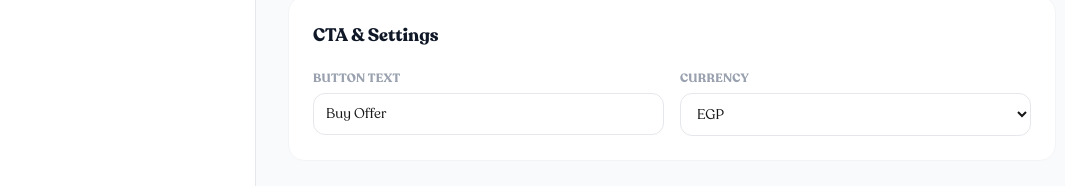
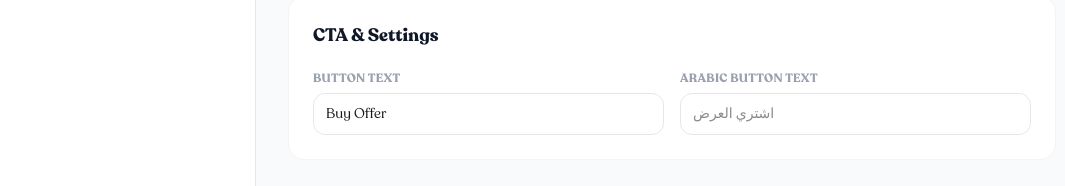
Before and after one commit to Word-of-Mouth-Marketing-agency/gather, a Next.js app: page /admin/bundles/new in a window 1280 px wide. Shown: the part 1556-1742 px from the top of the page, without its empty margins (0-1065 px from the left). Built offline with nearby package versions, Linux system fonts and the light colour scheme; no server answers.

Commit message:
fix: polish bundle admin and Arabic account flow

```diff
--- a/src/app/(store)/checkout/success/page.tsx
+++ b/src/app/(store)/checkout/success/page.tsx
@@ -1,7 +1,8 @@
 import type { Metadata } from 'next'
-import Link from 'next/link'
+import PageTitleSection from '@/components/PageTitleSection'
 import { getServerLocale } from '@/lib/locale-server'
 import { t } from '@/lib/translations'
+import { localeHref } from '@/lib/locale'
 
 export async function generateMetadata(): Promise<Metadata> {
   const locale = await getServerLocale()
@@ -13,6 +14,8 @@ export async function generateMetadata(): Promise<Metadata> {
 export default async function CheckoutSuccessPage() {
   const locale = await getServerLocale()
   return (
+    <>
+      <PageTitleSection title={t('checkout.thankYou', locale)} />
       <main className="max-w-2xl mx-auto px-4 sm:px-6 lg:px-8 py-20 text-center">
         <div className="w-20 h-20 rounded-full bg-green-100 flex items-center justify-center mx-auto mb-6">
           <svg className="w-10 h-10 text-green-600" fill="none" stroke="currentColor" strokeWidth={2.5} viewBox="0 0 24 24">
@@ -21,13 +24,12 @@ export default async function CheckoutSuccessPage() {
         </div>
         <h1 className="text-3xl sm:text-4xl font-black text-[#171717] mb-3">{t('checkout.thankYou', locale)}</h1>
         <p className="text-[#7a6247] mb-8">
-        {locale === 'ar'
-          ? 'شكرًا لك على طلبك. سنرسل لك تأكيدًا قريبًا.'
-          : 'Thank you for your order. We\'ll send you a confirmation shortly.'}
+          {t('checkout.orderPlaced', locale)}
         </p>
-      <Link href="/shop-by-category" className="gather-btn-primary px-8 py-3.5">
+        <a href={localeHref('/shop-by-category', locale)} className="inline-flex gather-btn-primary px-8 py-3.5">
           {t('cart.continueShopping', locale)}
-      </Link>
+        </a>
       </main>
+    </>
   )
 }
--- a/src/app/(store)/login/page.tsx
+++ b/src/app/(store)/login/page.tsx
@@ -35,7 +35,7 @@ export default function LoginPage() {
       }
 
       setCustomerSession(data)
-      router.push('/my-account')
+      router.push(href('/my-account'))
       router.refresh()
     } catch {
       setError(t('error.generic'))
--- a/src/app/(store)/signup/page.tsx
+++ b/src/app/(store)/signup/page.tsx
@@ -66,7 +66,7 @@ export default function SignupPage() {
       }
 
       setCustomerSession(data)
-      router.push('/my-account')
+      router.push(href('/my-account'))
       router.refresh()
     } catch {
       setError(t('error.generic'))
--- a/src/app/admin/bundles/[id]/edit/page.tsx
+++ b/src/app/admin/bundles/[id]/edit/page.tsx
@@ -50,6 +50,7 @@ export default function EditBundlePage() {
     offerPrice: bundle.offerPrice,
     currency: bundle.currency,
     buttonText: bundle.buttonText || 'Buy Offer',
+    buttonTextAr: bundle.buttonTextAr || '',
     isActive: bundle.isActive,
     startsAt: bundle.startsAt || '',
     endsAt: bundle.endsAt || '',
--- a/src/components/BundleCard.tsx
+++ b/src/components/BundleCard.tsx
@@ -93,7 +93,7 @@ export default function BundleCard({ bundle }: Props) {
                 : 'bg-[#ff7a1a] text-white hover:-translate-y-0.5 hover:opacity-90 active:translate-y-0'
             }`}
           >
-            {added ? t('bundle.addedToCart') : canBuy ? bundle.buttonText || t('bundle.buyOffer') : t('bundle.offerUnavailable')}
+            {added ? t('bundle.addedToCart') : canBuy ? (locale === 'ar' ? bundle.buttonTextAr ?? bundle.buttonText ?? t('bundle.buyOffer') : bundle.buttonText || t('bundle.buyOffer')) : t('bundle.offerUnavailable')}
           </button>
         </div>
       </div>
--- a/src/components/admin/BundleForm.tsx
+++ b/src/components/admin/BundleForm.tsx
@@ -19,6 +19,7 @@ export interface BundleFormData {
   offerPrice: number
   currency: string
   buttonText: string
+  buttonTextAr: string
   isActive: boolean
   startsAt?: string
   endsAt?: string
@@ -39,6 +40,7 @@ const EMPTY: BundleFormData = {
   offerPrice: 0,
   currency: 'EGP',
   buttonText: 'Buy Offer',
+  buttonTextAr: '',
   isActive: true,
   startsAt: '',
   endsAt: '',
@@ -476,15 +478,14 @@ export default function BundleForm({ initialData, bundleId }: Props) {
             />
           </div>
           <div>
-            <label className="text-xs font-bold text-gray-400 uppercase tracking-wide">Currency</label>
-            <select
-              value={form.currency}
-              onChange={(e) => setField('currency', e.target.value)}
+            <label className="text-xs font-bold text-gray-400 uppercase tracking-wide">Arabic Button Text</label>
+            <input
+              value={form.buttonTextAr || ''}
+              onChange={(e) => setField('buttonTextAr', e.target.value)}
               className="w-full mt-1 px-3 py-2.5 rounded-xl border border-gray-200 text-sm focus:outline-none focus:border-[#ff7a1a] focus:ring-2 focus:ring-[#ff7a1a]/20"
-            >
-              <option value="EGP">EGP</option>
-              <option value="USD">USD</option>
-            </select>
+              dir="auto"
+              placeholder="اشتري العرض"
+            />
           </div>
         </div>
       </div>
--- a/src/types/index.ts
+++ b/src/types/index.ts
@@ -453,6 +453,7 @@ export interface Bundle {
   offerPrice: number
   currency: string
   buttonText: string
+  buttonTextAr?: string
   isActive: boolean
   startsAt?: string
   endsAt?: string
```
Lines whose indentation alone changed are shown as unchanged.
